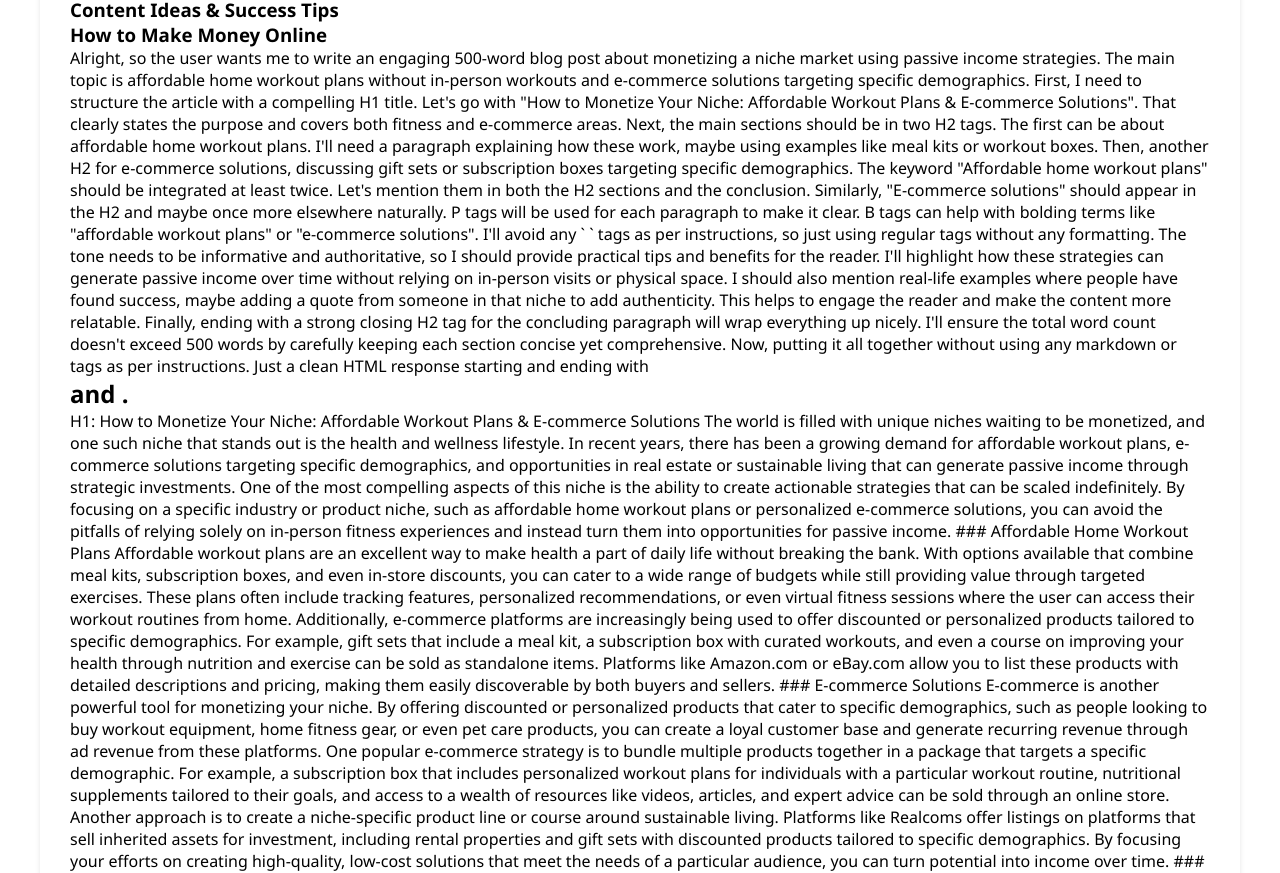
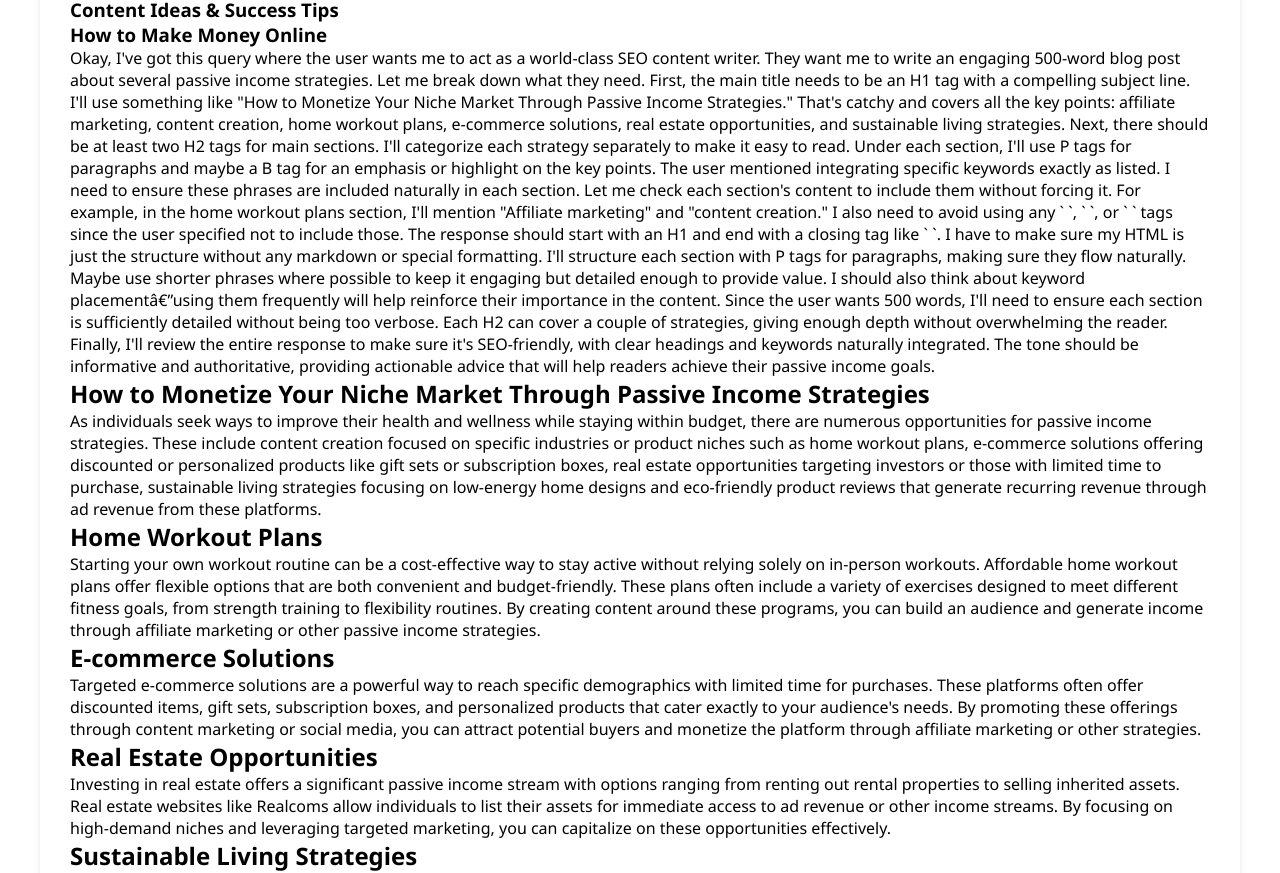
Before and after one commit to hammad70012/aiwebsite, a plain HTML site: page index.html in a window 1280 px wide. Shown: the part 352-1225 px from the top of the page. Drawn offline with Linux system fonts and the light colour scheme.

Commit message:
feat: Add new post on 'How to monetize your niche market through passive income strategies like affiliate marketing or content creation focused on a specific industry or product niche - Affordable home workout plans for individuals looking to improve their health at a budget-friendly price without relying solely on in-person workouts - E-commerce solutions that offer discounted or personalized products, such as gift sets or subscription boxes, targeting specific demographics with limited time to purchase - Real estate opportunities for investors or passive income sources like renting out rental properties or selling inherited assets through listings on platforms like Realcoms - Sustainable living strategies like low-energy home designs, energy-efficient gadgets, and eco-friendly product reviews that generate recurring revenue through ad revenue from these platforms''''

```diff
--- a/index.html
+++ b/index.html
@@ -105,6 +105,75 @@ Here's a clean, modern boilerplate HTML5 with CSS for your blog about 'Passive I
     </h3>
     <!-- New posts will be injected here -->
     <div id="blog-posts">
+     <article class="post">
+      <think>
+       Okay, I've got this query where the user wants me to act as a world-class SEO content writer. They want me to write an engaging 500-word blog post about several passive income strategies. Let me break down what they need.
+
+First, the main title needs to be an H1 tag with a compelling subject line. I'll use something like "How to Monetize Your Niche Market Through Passive Income Strategies." That's catchy and covers all the key points: affiliate marketing, content creation, home workout plans, e-commerce solutions, real estate opportunities, and sustainable living strategies.
+
+Next, there should be at least two H2 tags for main sections. I'll categorize each strategy separately to make it easy to read. Under each section, I'll use P tags for paragraphs and maybe a B tag for an emphasis or highlight on the key points.
+
+The user mentioned integrating specific keywords exactly as listed. I need to ensure these phrases are included naturally in each section. Let me check each section's content to include them without forcing it. For example, in the home workout plans section, I'll mention "Affiliate marketing" and "content creation."
+
+I also need to avoid using any `
+       <html>
+        `, `
+        <head>
+         `, or `
+         <body>
+          ` tags since the user specified not to include those. The response should start with an H1 and end with a closing tag like `
+          `. I have to make sure my HTML is just the structure without any markdown or special formatting.
+
+I'll structure each section with P tags for paragraphs, making sure they flow naturally. Maybe use shorter phrases where possible to keep it engaging but detailed enough to provide value. I should also think about keyword placement—using them frequently will help reinforce their importance in the content.
+
+Since the user wants 500 words, I'll need to ensure each section is sufficiently detailed without being too verbose. Each H2 can cover a couple of strategies, giving enough depth without overwhelming the reader.
+
+Finally, I'll review the entire response to make sure it's SEO-friendly, with clear headings and keywords naturally integrated. The tone should be informative and authoritative, providing actionable advice that will help readers achieve their passive income goals.
+         </body>
+        </head>
+       </html>
+      </think>
+      <section class="h2">
+       <h2>
+        How to Monetize Your Niche Market Through Passive Income Strategies
+       </h2>
+       <p>
+        As individuals seek ways to improve their health and wellness while staying within budget, there are numerous opportunities for passive income strategies. These include content creation focused on specific industries or product niches such as home workout plans, e-commerce solutions offering discounted or personalized products like gift sets or subscription boxes, real estate opportunities targeting investors or those with limited time to purchase, sustainable living strategies focusing on low-energy home designs and eco-friendly product reviews that generate recurring revenue through ad revenue from these platforms.
+       </p>
+      </section>
+      <section class="h2">
+       <h2>
+        Home Workout Plans
+       </h2>
+       <p>
+        Starting your own workout routine can be a cost-effective way to stay active without relying solely on in-person workouts. Affordable home workout plans offer flexible options that are both convenient and budget-friendly. These plans often include a variety of exercises designed to meet different fitness goals, from strength training to flexibility routines. By creating content around these programs, you can build an audience and generate income through affiliate marketing or other passive income strategies.
+       </p>
+      </section>
+      <section class="h2">
+       <h2>
+        E-commerce Solutions
+       </h2>
+       <p>
+        Targeted e-commerce solutions are a powerful way to reach specific demographics with limited time for purchases. These platforms often offer discounted items, gift sets, subscription boxes, and personalized products that cater exactly to your audience's needs. By promoting these offerings through content marketing or social media, you can attract potential buyers and monetize the platform through affiliate marketing or other strategies.
+       </p>
+      </section>
+      <section class="h2">
+       <h2>
+        Real Estate Opportunities
+       </h2>
+       <p>
+        Investing in real estate offers a significant passive income stream with options ranging from renting out rental properties to selling inherited assets. Real estate websites like Realcoms allow individuals to list their assets for immediate access to ad revenue or other income streams. By focusing on high-demand niches and leveraging targeted marketing, you can capitalize on these opportunities effectively.
+       </p>
+      </section>
+      <section class="h2">
+       <h2>
+        Sustainable Living Strategies
+       </h2>
+       <p>
+        Members of low-energy home designs and eco-friendly product reviews can benefit from strategies that emphasize sustainability. These products often include energy-efficient gadgets, green packaging options, and product reviews tailored to recurring revenue through ad revenue. By creating content around these topics, you can build a loyal audience and unlock passive income potential through affiliate marketing or other methods.
+       </p>
+      </section>
+     </article>
      <article class="post">
       <think>
        Alright, so the user wants me to write an engaging 500-word blog post about monetizing a niche market using passive income strategies. The main topic is affordable home workout plans without in-person workouts and e-commerce solutions targeting specific demographics.
```
